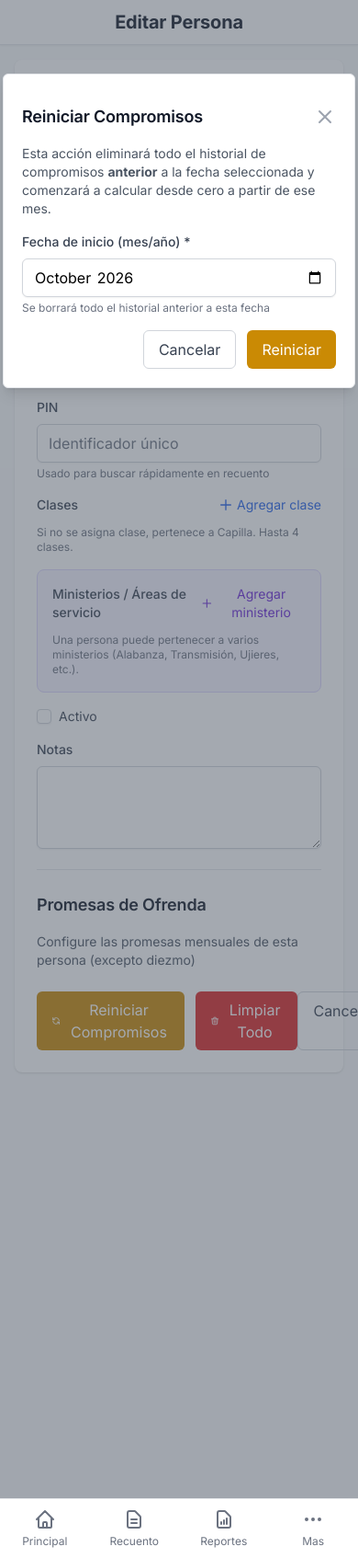
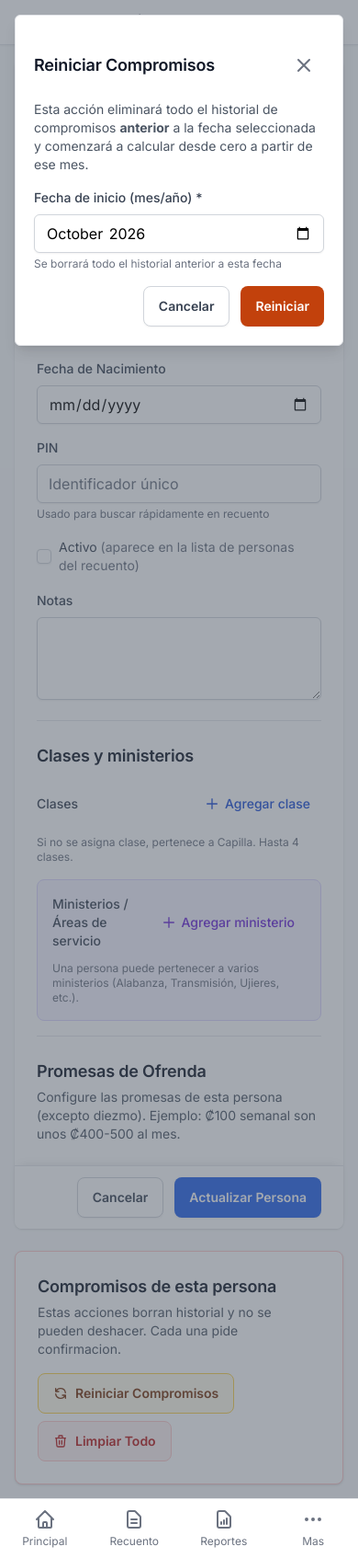
Before and after one commit to 1KATZUNO/IBBLA, a Laravel app: template resources/views/personas/edit.blade.php in a window 390 px wide, after a click on "Reiniciar Compromisos". Shown: the whole page at 92% size. Run offline with Laravel 12, Linux system fonts and the light colour scheme; the template is opened without the code that fills it, so the values that code supplies are empty; a user stored in the database is signed in; data comes from the database, SQL or seed files in the repository; style sheets or scripts are compiled from the project's sources.

Commit message:
Personas: buscar y agregar arriba, mantenimiento masivo aparte y formularios por secciones con Guardar fijo
Revision de usabilidad tablet a PC:
- Lista: "Limpiar Inactivas" y "Resetear Promesas" (borran datos de todas las
  personas) eran los primeros botones, en rojo y naranja, junto a los reportes.
  Pasan a un bloque "Mantenimiento" plegado al final, con sus mismas
  confirmaciones. Buscar y "+ Nueva Persona" quedan en una sola barra arriba y los
  reportes en una fila aparte.
- En 1024 px la tabla tenia 8 columnas y las acciones quedaban fuera, a la derecha:
  hasta 1280 px el PIN y el telefono van debajo del nombre; correo, sobres y
  promesas se muestran desde 1536 px. Ver/Compromisos/Editar/Eliminar pasan de
  enlaces de texto a botones de 44 px y el nombre abre el detalle.
- Eliminar no hacia nada con nombres con apostrofe (O'Connor): el nombre se pasaba
  entre comillas simples dentro del onclick. Ahora va con @js.
- Crear/editar: se agrupan en Datos personales, Clases y ministerios y Promesas;
  las promesas pasan de una tarjeta de 4 columnas por categoria (con el mismo
  ejemplo repetido 6 veces) a una fila por categoria; Guardar/Actualizar quedan en
  la barra fija del fondo (antes a ~1700 px). En editar, "Reiniciar Compromisos" y
  "Limpiar Todo" salen de la fila de Actualizar a una tarjeta aparte. El resumen
  de errores lo muestra el layout (salia dos veces).
- Detalle y compromisos: botones del estilo comun, acceso cruzado entre ficha,
  compromisos y edicion, y filtros que bajan de linea en 1024 px.
- Paginacion propia (resources/views/vendor/pagination): textos en espanol (con
  APP_LOCALE=en salia "Next", "Showing ... results") y botones de 44 px. Personas
  y asistencia conservan la busqueda o el filtro al cambiar de pagina.

```diff
--- a/resources/views/asistencia/index.blade.php
+++ b/resources/views/asistencia/index.blade.php
@@ -196,7 +196,8 @@
     </div>
 
     <div class="mt-4">
-        {{ $cultos->links() }}
+        {{-- withQueryString: al cambiar de pagina se mantiene el filtro de mes/anio --}}
+        {{ $cultos->withQueryString()->links() }}
     </div>
 
     <!-- Lista de Asistencias Cerradas (Archivo) -->
--- a/resources/views/personas/edit.blade.php
+++ b/resources/views/personas/edit.blade.php
@@ -4,36 +4,17 @@
 @section('page-title', 'Editar Persona')
 
 @section('content')
-<div class="max-w-2xl mx-auto">
-    <!-- Mensaje de error global -->
-    @if ($errors->any())
-        <div class="mb-6 bg-red-50 border-l-4 border-red-500 rounded-lg p-4 shadow-md animate-shake">
-            <div class="flex items-start">
-                <div class="flex-shrink-0">
-                    <svg class="h-6 w-6 text-red-500" fill="none" stroke="currentColor" viewBox="0 0 24 24">
-                        <path stroke-linecap="round" stroke-linejoin="round" stroke-width="2" d="M12 8v4m0 4h.01M21 12a9 9 0 11-18 0 9 9 0 0118 0z"></path>
-                    </svg>
-                </div>
-                <div class="ml-3 flex-1">
-                    <h3 class="text-sm font-semibold text-red-800 mb-2">
-                        Por favor, corrige los siguientes errores:
-                    </h3>
-                    <ul class="list-disc list-inside text-sm text-red-700 space-y-1">
-                        @foreach ($errors->all() as $error)
-                            <li>{{ $error }}</li>
-                        @endforeach
-                    </ul>
-                </div>
-            </div>
-        </div>
-    @endif
-
+<div class="max-w-3xl mx-auto space-y-6">
+    {{-- El resumen de errores de validacion lo muestra el layout --}}
     <div class="bg-white rounded-lg shadow p-6">
         <form action="{{ route('personas.update', $persona) }}" method="POST">
             @csrf
             @method('PUT')
 
             <div class="space-y-4">
+                <!-- Datos personales -->
+                <section class="space-y-4">
+                    <h3 class="text-lg font-semibold text-gray-900">Datos personales</h3>
                     <div>
                         <label for="nombre" class="block text-sm font-medium text-gray-700 mb-2">Nombre Completo *</label>
                         <input type="text" name="nombre" id="nombre" value="{{ old('nombre', $persona->nombre) }}"
@@ -84,6 +65,23 @@
                             @enderror
                         </div>
                     </div>
+                    <div>
+                        <label class="inline-flex items-center min-h-[44px] pr-3 cursor-pointer">
+                            <input type="checkbox" name="activo" value="1" {{ old('activo', $persona->activo) ? 'checked' : '' }}
+                                   class="rounded border-gray-300 text-blue-600 shadow-sm focus:border-blue-500 focus:ring-blue-500">
+                            <span class="ml-2 text-sm text-gray-700">Activo <span class="text-gray-500">(aparece en la lista de personas del recuento)</span></span>
+                        </label>
+                    </div>
+
+                    <div>
+                        <label for="notas" class="block text-sm font-medium text-gray-700 mb-2">Notas</label>
+                        <textarea name="notas" id="notas" rows="3"
+                                  class="w-full rounded-md border-gray-300 shadow-sm focus:border-blue-500 focus:ring-blue-500">{{ old('notas', $persona->notas) }}</textarea>
+                        @error('notas')
+                            <p class="mt-1 text-sm text-red-600">{{ $message }}</p>
+                        @enderror
+                    </div>
+                </section>
 
                 <!-- Contraseña (solo si hay correo o se agrega uno nuevo) -->
                 <div id="password-section" class="{{ $persona->correo ? '' : 'hidden' }}">
@@ -125,12 +123,15 @@
                     </div>
                 </div>
 
+                <!-- Clases y ministerios -->
+                <section class="space-y-4 border-t pt-6">
+                    <h3 class="text-lg font-semibold text-gray-900">Clases y ministerios</h3>
                     <!-- Clases (hasta 4) -->
                     <div x-data="clasesManager()" class="space-y-3">
                         <div class="flex items-center justify-between">
                             <label class="block text-sm font-medium text-gray-700">Clases</label>
                             <button type="button" x-show="entries.length < 4" @click="addEntry()"
-                                class="text-sm text-blue-600 hover:text-blue-800 flex items-center gap-1">
+                                    class="btn-row text-blue-700 hover:bg-blue-50">
                                 <svg class="w-4 h-4" fill="none" stroke="currentColor" viewBox="0 0 24 24"><path stroke-linecap="round" stroke-linejoin="round" stroke-width="2" d="M12 4v16m8-8H4"/></svg>
                                 Agregar clase
                             </button>
@@ -145,12 +146,12 @@
                                         <option value="{{ $clase->id }}">{{ $clase->nombre }}</option>
                                     @endforeach
                                 </select>
-                            <label class="flex items-center whitespace-nowrap">
+                                <label class="flex items-center min-h-[44px] whitespace-nowrap cursor-pointer">
                                     <input type="checkbox" :name="'clases['+idx+'][es_maestro]'" value="1" x-model="entry.es_maestro"
                                            class="rounded border-gray-300 text-blue-600 shadow-sm focus:border-blue-500 focus:ring-blue-500">
                                     <span class="ml-1 text-sm text-gray-700">Maestro(a)</span>
                                 </label>
-                            <button type="button" @click="removeEntry(idx)" class="text-red-500 hover:text-red-700">
+                                <button type="button" @click="removeEntry(idx)" class="btn-icon text-red-600 hover:bg-red-50 hover:text-red-700" aria-label="Quitar" title="Quitar">
                                     <svg class="w-5 h-5" fill="none" stroke="currentColor" viewBox="0 0 24 24"><path stroke-linecap="round" stroke-linejoin="round" stroke-width="2" d="M6 18L18 6M6 6l12 12"/></svg>
                                 </button>
                             </div>
@@ -162,7 +163,7 @@
                         <div class="flex items-center justify-between">
                             <label class="block text-sm font-medium text-gray-700">Ministerios / Áreas de servicio</label>
                             <button type="button" @click="addEntry()"
-                                class="text-sm text-violet-700 hover:text-violet-900 flex items-center gap-1">
+                                    class="btn-row text-violet-700 hover:bg-violet-100">
                                 <svg class="w-4 h-4" fill="none" stroke="currentColor" viewBox="0 0 24 24"><path stroke-linecap="round" stroke-linejoin="round" stroke-width="2" d="M12 4v16m8-8H4"/></svg>
                                 Agregar ministerio
                             </button>
@@ -177,39 +178,23 @@
                                         <option value="{{ $min->id }}">{{ $min->nombre }}</option>
                                     @endforeach
                                 </select>
-                            <label class="flex items-center whitespace-nowrap">
+                                <label class="flex items-center min-h-[44px] whitespace-nowrap cursor-pointer">
                                     <input type="checkbox" :name="'ministerios['+idx+'][es_lider]'" value="1" x-model="entry.es_lider"
                                            class="rounded border-gray-300 text-violet-600 shadow-sm focus:border-violet-500 focus:ring-violet-500">
                                     <span class="ml-1 text-sm text-gray-700">Líder</span>
                                 </label>
-                            <button type="button" @click="removeEntry(idx)" class="text-red-500 hover:text-red-700">
+                                <button type="button" @click="removeEntry(idx)" class="btn-icon text-red-600 hover:bg-red-50 hover:text-red-700" aria-label="Quitar" title="Quitar">
                                     <svg class="w-5 h-5" fill="none" stroke="currentColor" viewBox="0 0 24 24"><path stroke-linecap="round" stroke-linejoin="round" stroke-width="2" d="M6 18L18 6M6 6l12 12"/></svg>
                                 </button>
                             </div>
                         </template>
                     </div>
-
-                <div>
-                    <label class="flex items-center">
-                        <input type="checkbox" name="activo" value="1" {{ old('activo', $persona->activo) ? 'checked' : '' }}
-                               class="rounded border-gray-300 text-blue-600 shadow-sm focus:border-blue-500 focus:ring-blue-500">
-                        <span class="ml-2 text-sm text-gray-700">Activo</span>
-                    </label>
-                </div>
-
-                <div>
-                    <label for="notas" class="block text-sm font-medium text-gray-700 mb-2">Notas</label>
-                    <textarea name="notas" id="notas" rows="3"
-                              class="w-full rounded-md border-gray-300 shadow-sm focus:border-blue-500 focus:ring-blue-500">{{ old('notas', $persona->notas) }}</textarea>
-                    @error('notas')
-                        <p class="mt-1 text-sm text-red-600">{{ $message }}</p>
-                    @enderror
-                </div>
+                </section>
 
                 <!-- Sección de Promesas -->
                 <div class="border-t pt-6">
-                    <h3 class="text-lg font-semibold text-gray-900 mb-4">Promesas de Ofrenda</h3>
-                    <p class="text-sm text-gray-600 mb-4">Configure las promesas mensuales de esta persona (excepto diezmo)</p>
+                    <h3 class="text-lg font-semibold text-gray-900 mb-1">Promesas de Ofrenda</h3>
+                    <p class="text-sm text-gray-600 mb-4">Configure las promesas de esta persona (excepto diezmo). Ejemplo: ₡100 semanal son unos ₡400-500 al mes.</p>
 
                     <div id="promesas-container" class="space-y-4">
                         @php
@@ -220,15 +205,15 @@
                         @php
                             $promesaExistente = $promesasActuales->get($cat->slug);
                         @endphp
-                        <div class="bg-gray-50 p-4 rounded-lg">
-                            <h4 class="text-sm font-medium text-gray-700 mb-3">{{ $cat->nombre }}</h4>
-                            <div class="grid grid-cols-1 md:grid-cols-4 gap-3">
+                        <div class="bg-gray-50 p-3 rounded-lg">
+                            <div class="grid grid-cols-1 sm:grid-cols-[minmax(0,1fr)_7rem_9rem] gap-3 items-end">
                                 <div>
-                                    <label class="block text-xs text-gray-600 mb-1">Monto</label>
+                                    <label class="block text-sm font-medium text-gray-700 mb-1">{{ $cat->nombre }} <span class="font-normal text-gray-500">(monto)</span></label>
                                     <input type="number"
                                            name="promesas[{{$index}}][monto]"
                                            step="0.01"
                                            min="0"
+                                           inputmode="decimal"
                                            value="{{ old('promesas.'.$index.'.monto', $promesaExistente->monto ?? 0) }}"
                                            class="w-full rounded-md border-gray-300 text-sm">
                                 </div>
@@ -250,12 +235,6 @@
                                     </select>
                                 </div>
                                 <input type="hidden" name="promesas[{{$index}}][categoria]" value="{{ $cat->slug }}">
-                                <div class="flex items-end">
-                                    <p class="text-xs text-gray-500">
-                                        <span class="font-medium">Ejemplo:</span><br>
-                                        ₡100 semanal = ~₡400-500/mes
-                                    </p>
-                                </div>
                             </div>
                         </div>
                         @endforeach
@@ -263,43 +242,47 @@
                 </div>
             </div>
 
-            <div class="mt-6 flex justify-between items-center">
-                <div class="flex gap-3">
+            <!-- Barra fija: Actualizar siempre a la vista en un formulario largo -->
+            <div class="action-bar">
+                <a href="{{ route('personas.index') }}" class="btn-secondary">
+                    Cancelar
+                </a>
+                <button type="submit" class="btn-primary">
+                    Actualizar Persona
+                </button>
+            </div>
+        </form>
+    </div>
+
+    <!-- Acciones que borran historial: separadas del boton de guardar -->
+    <div class="bg-white rounded-lg shadow p-6 border border-red-200">
+        <h3 class="text-base font-semibold text-gray-900">Compromisos de esta persona</h3>
+        <p class="mt-1 text-sm text-gray-600">Estas acciones borran historial y no se pueden deshacer. Cada una pide confirmacion.</p>
+        <div class="mt-4 flex flex-wrap gap-2">
             <button type="button" onclick="document.getElementById('modalReiniciar').classList.remove('hidden')"
-                            class="px-4 py-2 bg-yellow-600 text-white rounded-md hover:bg-yellow-700 flex items-center gap-2">
-                        <svg class="w-4 h-4" fill="none" stroke="currentColor" viewBox="0 0 24 24">
+                    class="btn bg-amber-50 text-amber-900 border border-amber-300 hover:bg-amber-100 focus-visible:ring-amber-500">
+                <svg class="w-4 h-4" fill="none" stroke="currentColor" viewBox="0 0 24 24" aria-hidden="true">
                     <path stroke-linecap="round" stroke-linejoin="round" stroke-width="2" d="M4 4v5h.582m15.356 2A8.001 8.001 0 004.582 9m0 0H9m11 11v-5h-.581m0 0a8.003 8.003 0 01-15.357-2m15.357 2H15"></path>
                 </svg>
                 Reiniciar Compromisos
             </button>
-                    <button type="button" onclick="document.getElementById('modalLimpiar').classList.remove('hidden')"
-                            class="px-4 py-2 bg-red-600 text-white rounded-md hover:bg-red-700 flex items-center gap-2">
-                        <svg class="w-4 h-4" fill="none" stroke="currentColor" viewBox="0 0 24 24">
+            <button type="button" onclick="document.getElementById('modalLimpiar').classList.remove('hidden')" class="btn-danger-soft">
+                <svg class="w-4 h-4" fill="none" stroke="currentColor" viewBox="0 0 24 24" aria-hidden="true">
                     <path stroke-linecap="round" stroke-linejoin="round" stroke-width="2" d="M19 7l-.867 12.142A2 2 0 0116.138 21H7.862a2 2 0 01-1.995-1.858L5 7m5 4v6m4-6v6m1-10V4a1 1 0 00-1-1h-4a1 1 0 00-1 1v3M4 7h16"></path>
                 </svg>
                 Limpiar Todo
             </button>
         </div>
-                <div class="flex gap-3">
-                    <a href="{{ route('personas.index') }}" class="px-4 py-2 border border-gray-300 rounded-md text-gray-700 hover:bg-gray-50">
-                        Cancelar
-                    </a>
-                    <button type="submit" class="px-4 py-2 bg-blue-600 text-white rounded-md hover:bg-blue-700">
-                        Actualizar Persona
-                    </button>
-                </div>
-            </div>
-        </form>
     </div>
 </div>
 
 <!-- Modal: Reiniciar Compromisos -->
 <div id="modalReiniciar" class="hidden fixed inset-0 bg-gray-600 bg-opacity-50 overflow-y-auto h-full w-full z-50">
-    <div class="relative top-20 mx-auto p-5 border w-96 shadow-lg rounded-md bg-white">
+    <div class="relative top-4 sm:top-20 mx-4 sm:mx-auto p-5 border w-auto sm:w-full max-w-md shadow-lg rounded-md bg-white">
         <div class="mt-3">
             <div class="flex items-center justify-between mb-4">
                 <h3 class="text-lg font-semibold text-gray-900">Reiniciar Compromisos</h3>
-                <button onclick="document.getElementById('modalReiniciar').classList.add('hidden')" class="text-gray-400 hover:text-gray-600">
+                <button type="button" onclick="document.getElementById('modalReiniciar').classList.add('hidden')" class="btn-icon" aria-label="Cerrar">
                     <svg class="w-6 h-6" fill="none" stroke="currentColor" viewBox="0 0 24 24">
                         <path stroke-linecap="round" stroke-linejoin="round" stroke-width="2" d="M6 18L18 6M6 6l12 12"></path>
                     </svg>
@@ -330,11 +313,11 @@
                 <div class="flex justify-end gap-3">
                     <button type="button"
                             onclick="document.getElementById('modalReiniciar').classList.add('hidden')"
-                            class="px-4 py-2 border border-gray-300 rounded-md text-gray-700 hover:bg-gray-50">
+                            class="btn-secondary">
                         Cancelar
                     </button>
                     <button type="submit"
-                            class="px-4 py-2 bg-yellow-600 text-white rounded-md hover:bg-yellow-700">
+                            class="btn-warning">
                         Reiniciar
                     </button>
                 </div>
@@ -345,11 +328,11 @@
 
 <!-- Modal: Limpiar Todo -->
 <div id="modalLimpiar" class="hidden fixed inset-0 bg-gray-600 bg-opacity-50 overflow-y-auto h-full w-full z-50">
-    <div class="relative top-20 mx-auto p-5 border w-96 shadow-lg rounded-md bg-white">
+    <div class="relative top-4 sm:top-20 mx-4 sm:mx-auto p-5 border w-auto sm:w-full max-w-md shadow-lg rounded-md bg-white">
         <div class="mt-3">
             <div class="flex items-center justify-between mb-4">
                 <h3 class="text-lg font-semibold text-red-900">⚠️ Limpiar Todo</h3>
-                <button onclick="document.getElementById('modalLimpiar').classList.add('hidden')" class="text-gray-400 hover:text-gray-600">
+                <button type="button" onclick="document.getElementById('modalLimpiar').classList.add('hidden')" class="btn-icon" aria-label="Cerrar">
                     <svg class="w-6 h-6" fill="none" stroke="currentColor" viewBox="0 0 24 24">
                         <path stroke-linecap="round" stroke-linejoin="round" stroke-width="2" d="M6 18L18 6M6 6l12 12"></path>
                     </svg>
@@ -378,7 +361,7 @@
                 @csrf
 
                 <div class="mb-4">
-                    <label class="flex items-center">
+                    <label class="flex items-center min-h-[44px] cursor-pointer">
                         <input type="checkbox"
                                id="confirmar_limpieza"
                                class="rounded border-gray-300 text-red-600 shadow-sm focus:border-red-500 focus:ring-red-500"
@@ -392,11 +375,11 @@
                 <div class="flex justify-end gap-3">
                     <button type="button"
                             onclick="document.getElementById('modalLimpiar').classList.add('hidden')"
-                            class="px-4 py-2 border border-gray-300 rounded-md text-gray-700 hover:bg-gray-50">
+                            class="btn-secondary">
                         Cancelar
                     </button>
                     <button type="submit"
-                            class="px-4 py-2 bg-red-600 text-white rounded-md hover:bg-red-700">
+                            class="btn-danger">
                         Sí, Limpiar Todo
                     </button>
                 </div>
```
Also changed, not shown: resources/views/compromisos/show.blade.php (+13 -8 lines), resources/views/personas/create.blade.php (+42 -62 lines), resources/views/personas/index.blade.php (+101 -74 lines), resources/views/personas/show.blade.php (+14 -11 lines), 4 other files. Lines whose indentation alone changed are shown as unchanged.
